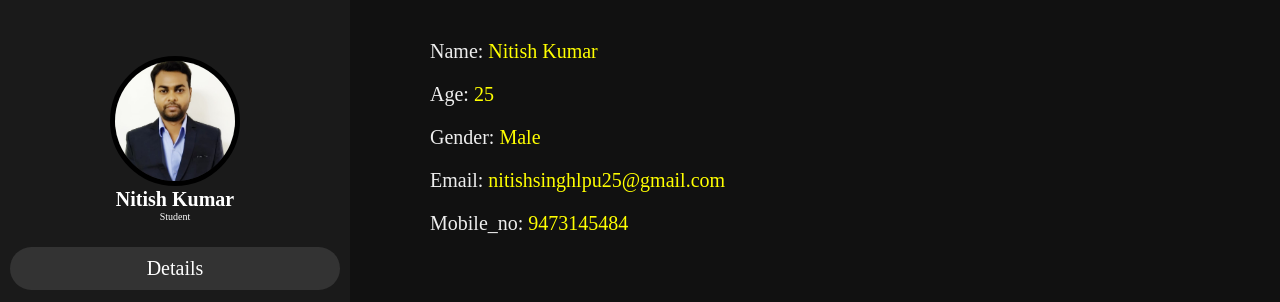
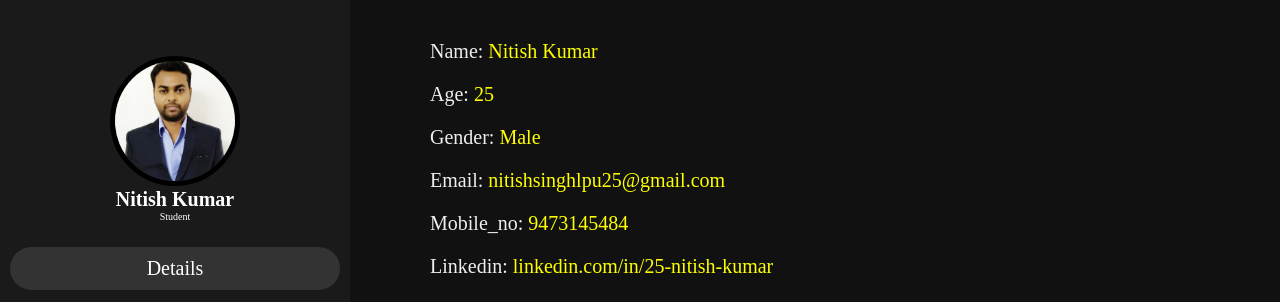
Before and after one commit to nitishsinghlpu/nitishkr.github.io, a plain HTML site: page index.html in a window 1280 px wide. Shown: the part 128-430 px from the top of the page. Drawn offline with Linux system fonts and the light colour scheme.

Commit message:
Update index.html

```diff
--- a/index.html
+++ b/index.html
@@ -32,6 +32,7 @@
              <h3><span>Gender: </span>Male</h3>
              <h3><span>Email: </span>nitishsinghlpu25@gmail.com</h3>
              <h3><span>Mobile_no: </span>9473145484</h3>
+            <h3><span>Linkedin: </span>linkedin.com/in/25-nitish-kumar</h3>
         </div>
     </div>
     </section>
```
